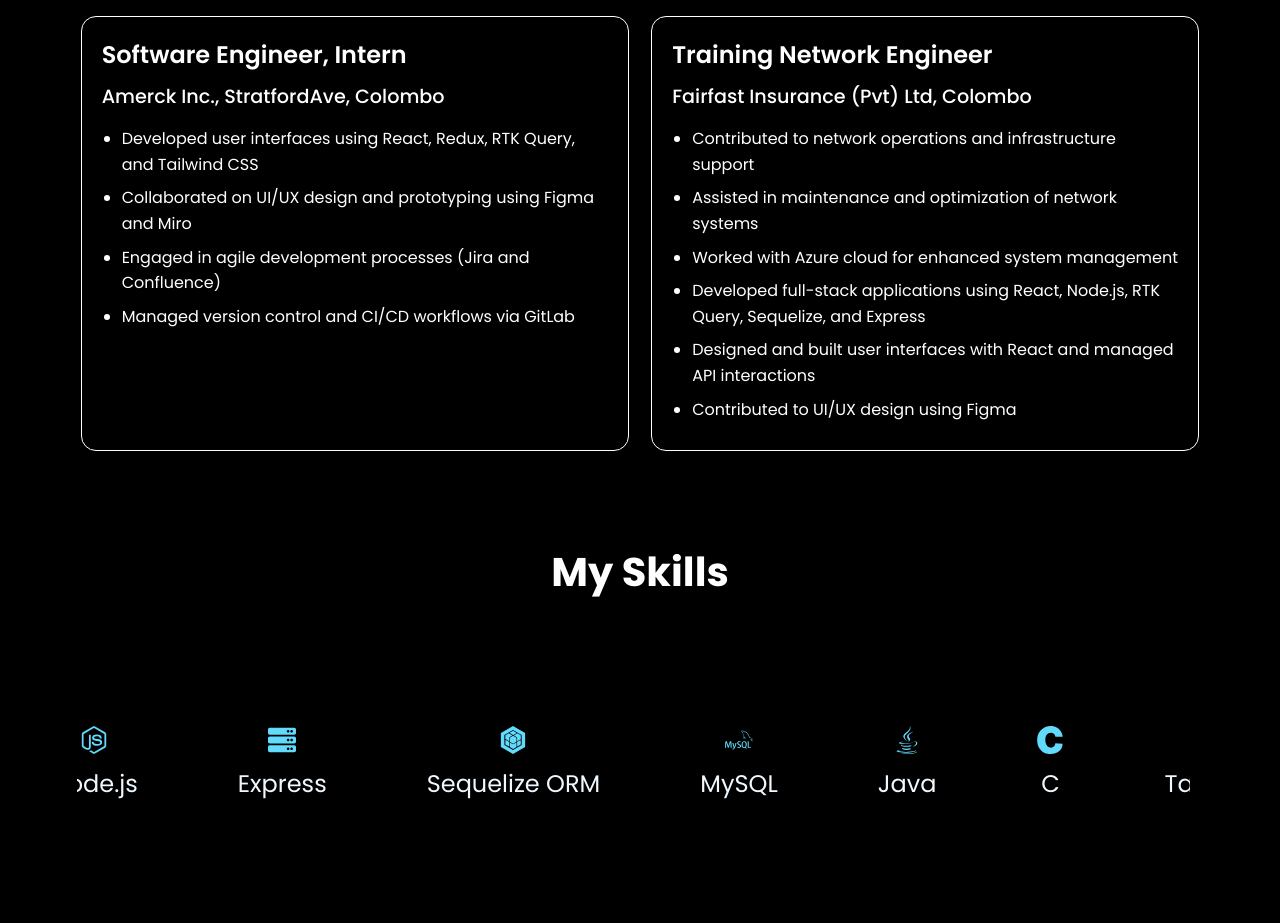
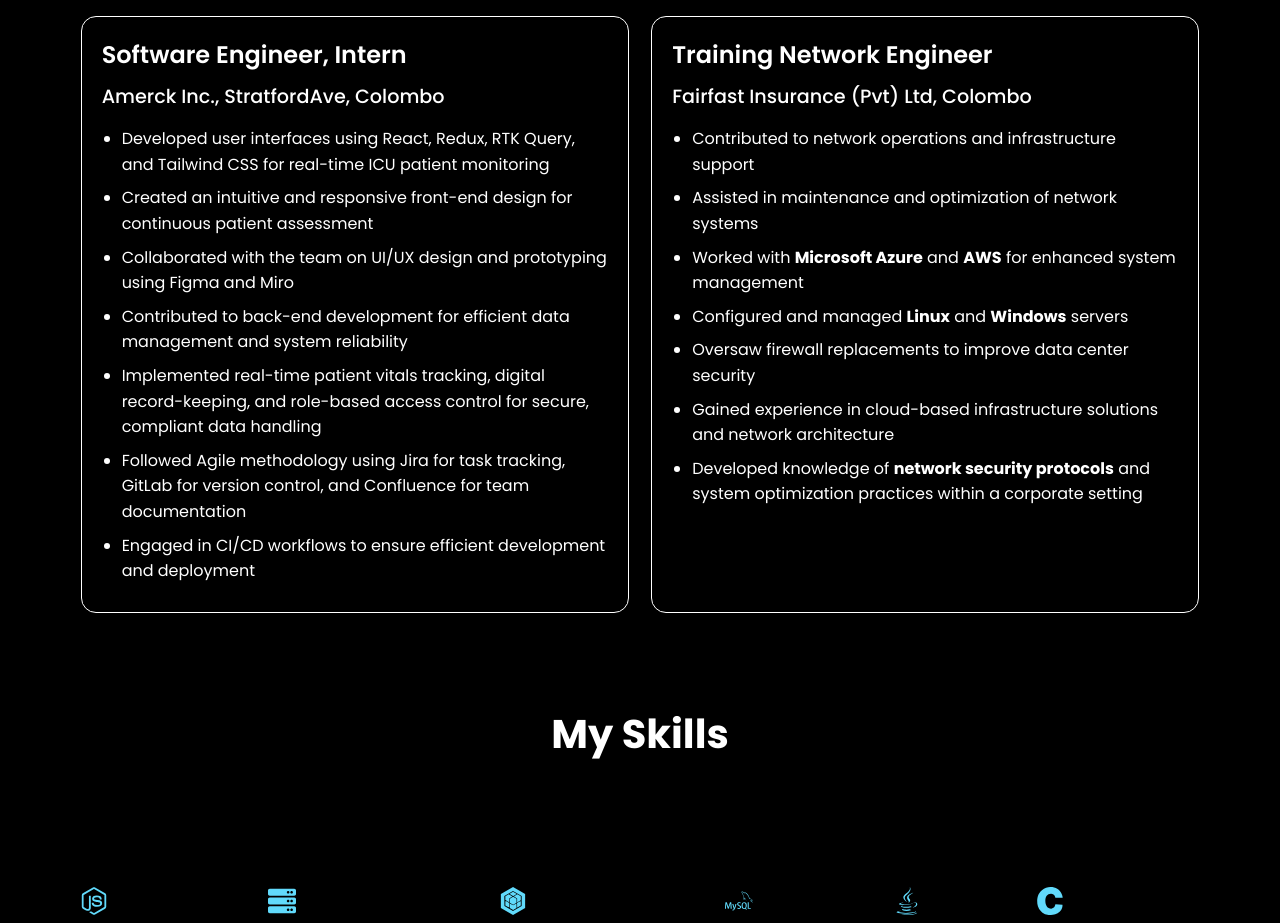
Before and after one commit to BKPASQUAL/Portfolio, a React (Vite) app: page / in a window 1280 px wide. Shown: the part 6020-6943 px from the top of the page. Built offline with nearby package versions, Linux system fonts and the light colour scheme; a web font is replaced by a local one.

Commit message:
add experience

```diff
--- a/src/components/home/Experience.jsx
+++ b/src/components/home/Experience.jsx
@@ -6,7 +6,7 @@
 function Experience() {
   const { ref, inView } = useInView({
     triggerOnce: true, // Animates only the first time it comes into view
-    threshold: 0.1,    // Adjusts when the animation triggers (10% visibility)
+    threshold: 0.1, // Adjusts when the animation triggers (10% visibility)
   });
 
   return (
@@ -36,10 +36,35 @@
           <h2>Software Engineer, Intern</h2>
           <h3>Amerck Inc., StratfordAve, Colombo</h3>
           <ul className="experience-details">
-            <li>Developed user interfaces using React, Redux, RTK Query, and Tailwind CSS</li>
-            <li>Collaborated on UI/UX design and prototyping using Figma and Miro</li>
-            <li>Engaged in agile development processes (Jira and Confluence)</li>
-            <li>Managed version control and CI/CD workflows via GitLab</li>
+            <li>
+              Developed user interfaces using React, Redux, RTK Query, and
+              Tailwind CSS for real-time ICU patient monitoring
+            </li>
+            <li>
+              Created an intuitive and responsive front-end design for
+              continuous patient assessment
+            </li>
+            <li>
+              Collaborated with the team on UI/UX design and prototyping using
+              Figma and Miro
+            </li>
+            <li>
+              Contributed to back-end development for efficient data management
+              and system reliability
+            </li>
+            <li>
+              Implemented real-time patient vitals tracking, digital
+              record-keeping, and role-based access control for secure,
+              compliant data handling
+            </li>
+            <li>
+              Followed Agile methodology using Jira for task tracking, GitLab
+              for version control, and Confluence for team documentation
+            </li>
+            <li>
+              Engaged in CI/CD workflows to ensure efficient development and
+              deployment
+            </li>
           </ul>
         </motion.div>
 
@@ -53,12 +78,29 @@
           <h2>Training Network Engineer</h2>
           <h3>Fairfast Insurance (Pvt) Ltd, Colombo</h3>
           <ul className="experience-details">
-            <li>Contributed to network operations and infrastructure support</li>
+            <li>
+              Contributed to network operations and infrastructure support
+            </li>
             <li>Assisted in maintenance and optimization of network systems</li>
-            <li>Worked with Azure cloud for enhanced system management</li>
-            <li>Developed full-stack applications using React, Node.js, RTK Query, Sequelize, and Express</li>
-            <li>Designed and built user interfaces with React and managed API interactions</li>
-            <li>Contributed to UI/UX design using Figma</li>
+            <li>
+              Worked with <strong>Microsoft Azure</strong> and{" "}
+              <strong>AWS</strong> for enhanced system management
+            </li>
+            <li>
+              Configured and managed <strong>Linux</strong> and{" "}
+              <strong>Windows</strong> servers
+            </li>
+            <li>
+              Oversaw firewall replacements to improve data center security
+            </li>
+            <li>
+              Gained experience in cloud-based infrastructure solutions and
+              network architecture
+            </li>
+            <li>
+              Developed knowledge of <strong>network security protocols</strong>{" "}
+              and system optimization practices within a corporate setting
+            </li>
           </ul>
         </motion.div>
       </div>
```
